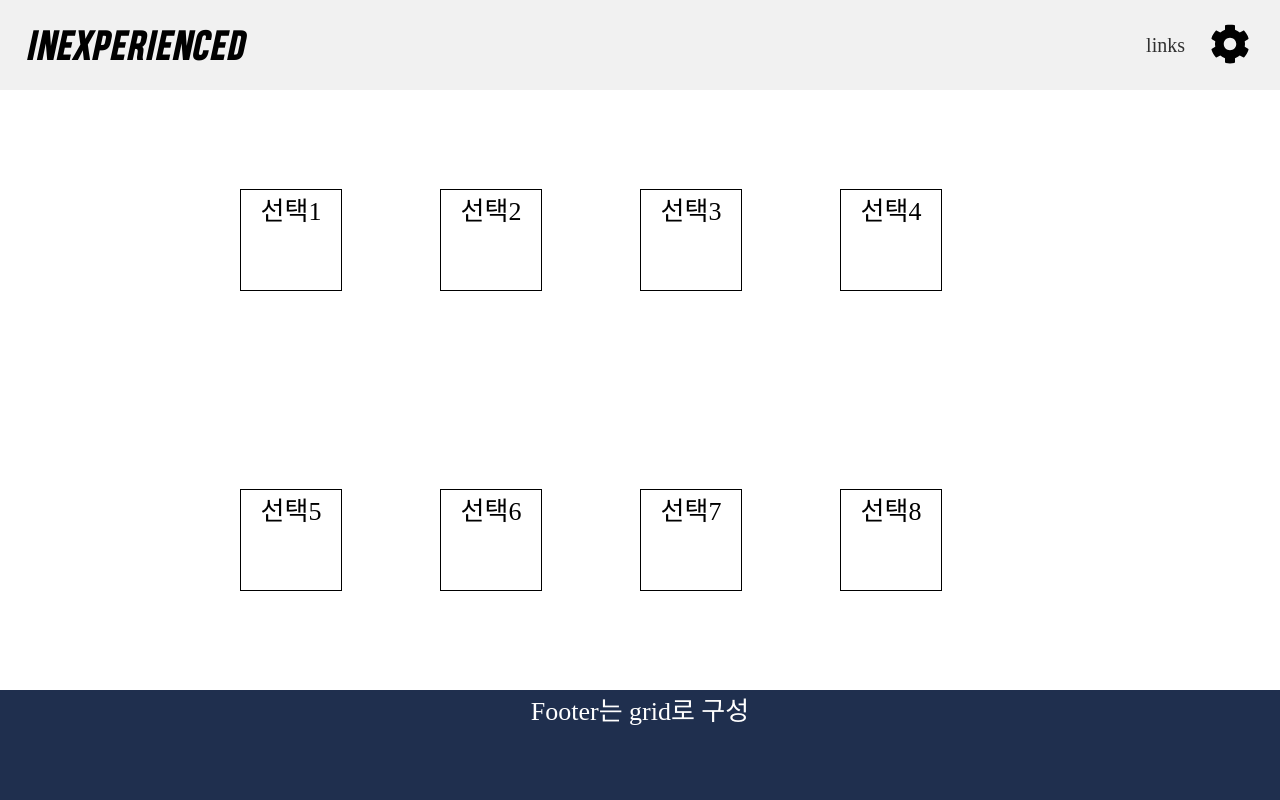
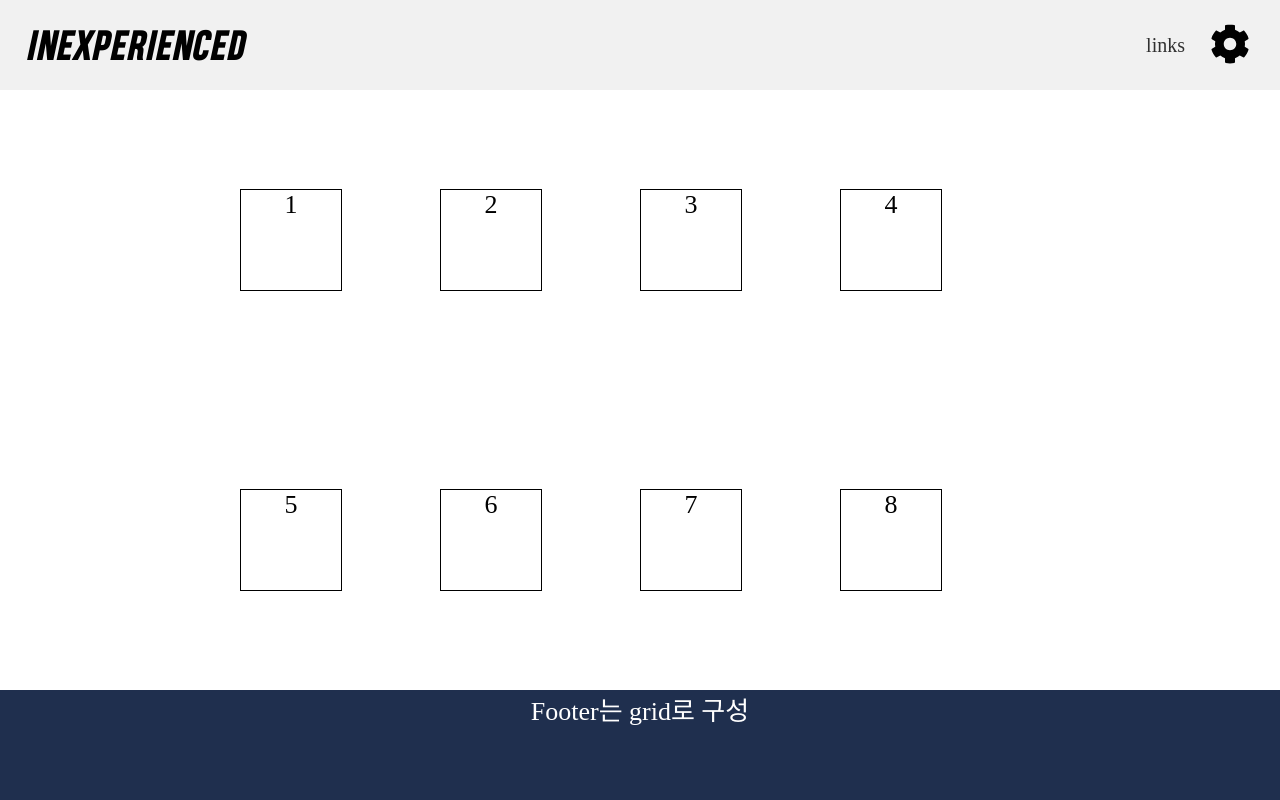
Before and after one commit to ChoiWonBeen/inexperienced, a React (Create React App) app: page / in a window 1280 px wide. Shown: the top 800 px of the page. Built offline with nearby package versions, Linux system fonts and the light colour scheme; a web font is replaced by a local one.

Commit message:
install framer-motion & add sample code

```diff
--- a/package.json
+++ b/package.json
@@ -11,6 +11,7 @@
     "@types/react": "^17.0.37",
     "@types/react-dom": "^17.0.11",
     "@types/react-router-dom": "^5.3.2",
+    "framer-motion": "^5.5.5",
     "react": "^17.0.2",
     "react-dom": "^17.0.2",
     "react-router-dom": "^6.2.1",
--- a/src/components/Header/HeaderComponent.scss
+++ b/src/components/Header/HeaderComponent.scss
@@ -33,6 +33,9 @@ header {
     transform: scale(1.1) rotate(120deg);
     transition: 0.3s;
   }
+  &:active {
+    transform: scale(0.9) rotate(240deg);
+  }
 }
 
 .logo__text {
--- a/src/components/Main/MainMenu/MainMenuComponent.tsx
+++ b/src/components/Main/MainMenu/MainMenuComponent.tsx
@@ -1,13 +1,31 @@
 import React from "react";
+import { motion } from "framer-motion"
 import "./MainMenuComponent.scss";
 
 export interface MainMenuProps {};
 
 const MainMenu: React.FC<MainMenuProps> = (props) => {
+
+
   return (
     <div className="main-menu">
       {[...Array(8)].map((n, idx) => {
-        return <div className="main-menu__option">{`선택${idx + 1}`}</div>
+        return (
+          <motion.div
+            drag
+            dragConstraints={{
+              top: -50,
+              left: -50,
+              right: 50,
+              bottom: 50,
+            }}
+            whileHover={{ scale: 1.1 }}
+            whileTap={{ scale: 0.9 }}
+            className="main-menu__option"
+            key={idx}>
+            {idx + 1}
+          </motion.div>
+        )
       })}
     </div>
   );
```
Also changed, not shown: 1 other file (tests, documents, lock files or other folders).
